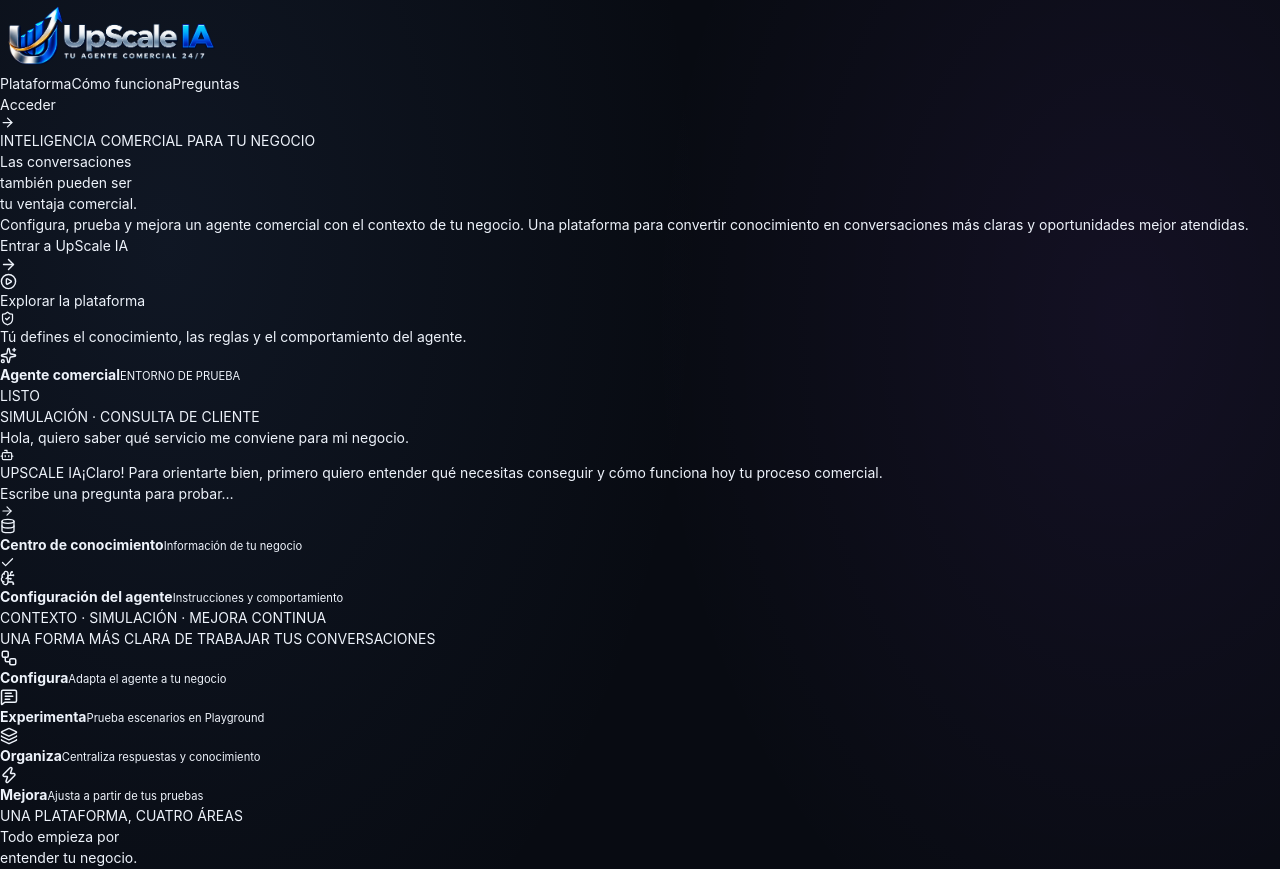
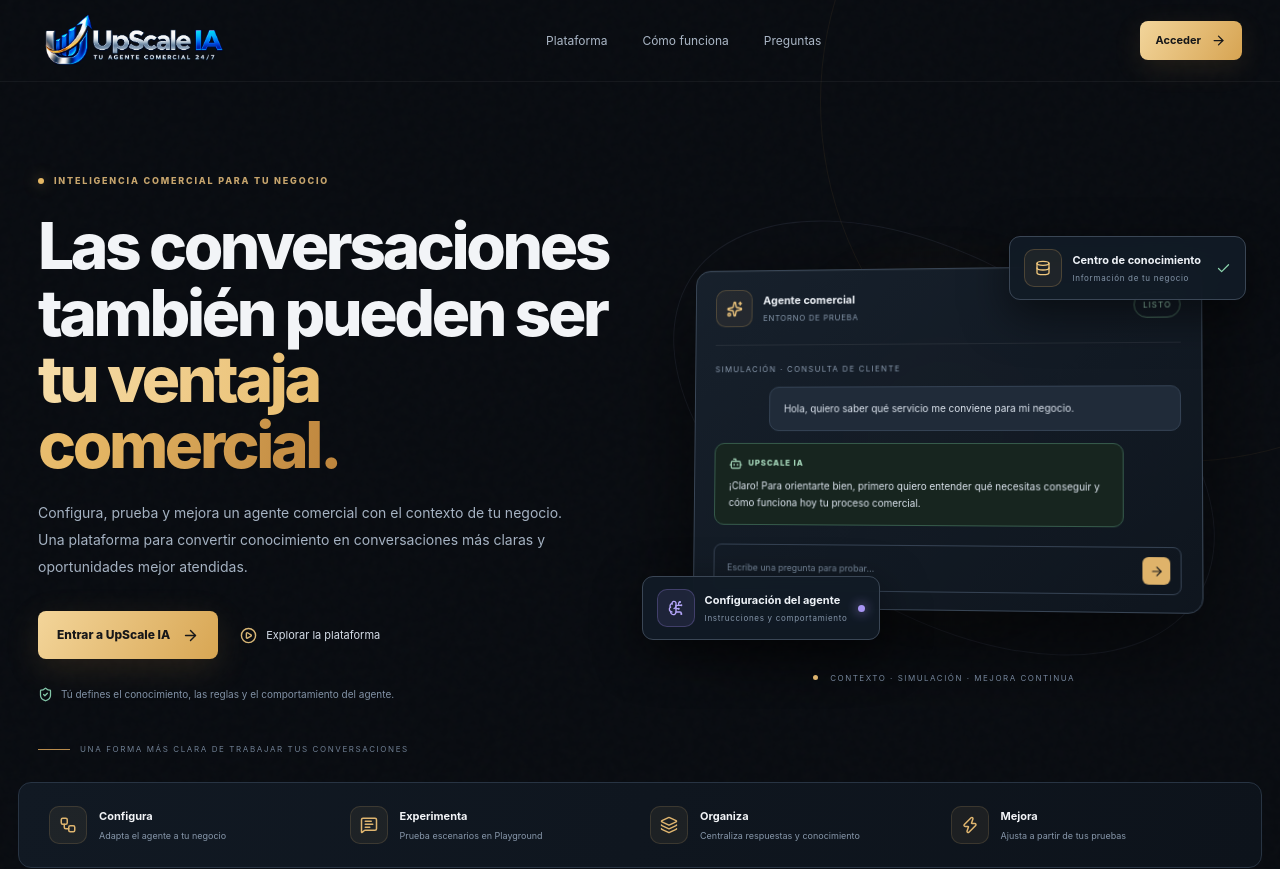
Before and after one commit to contactofmdigital-maker/Agente-COmercial, a Next.js app: page / in a window 1280 px wide. Shown: the top 869 px of the page. Built offline with nearby package versions, Linux system fonts and the light colour scheme.

Commit message:
Load UpScale IA marketing styles

```diff
--- a/src/app/globals.css
+++ b/src/app/globals.css
@@ -1,3 +1,4 @@
+@import "./marketing.css";
 @import "./knowledge-hub.css";
 @import "./agent-configurator.css";
 @import "tailwindcss";
```
